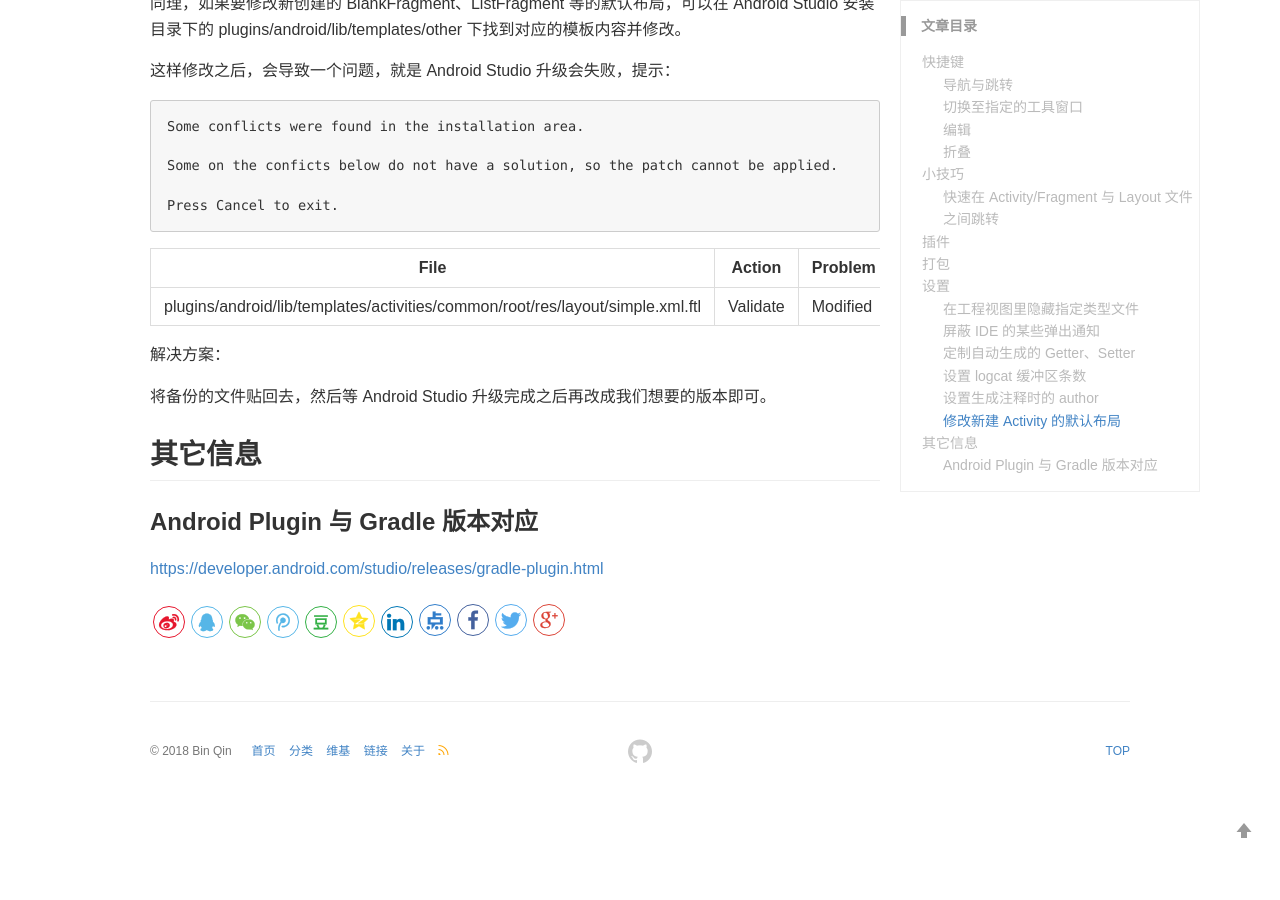
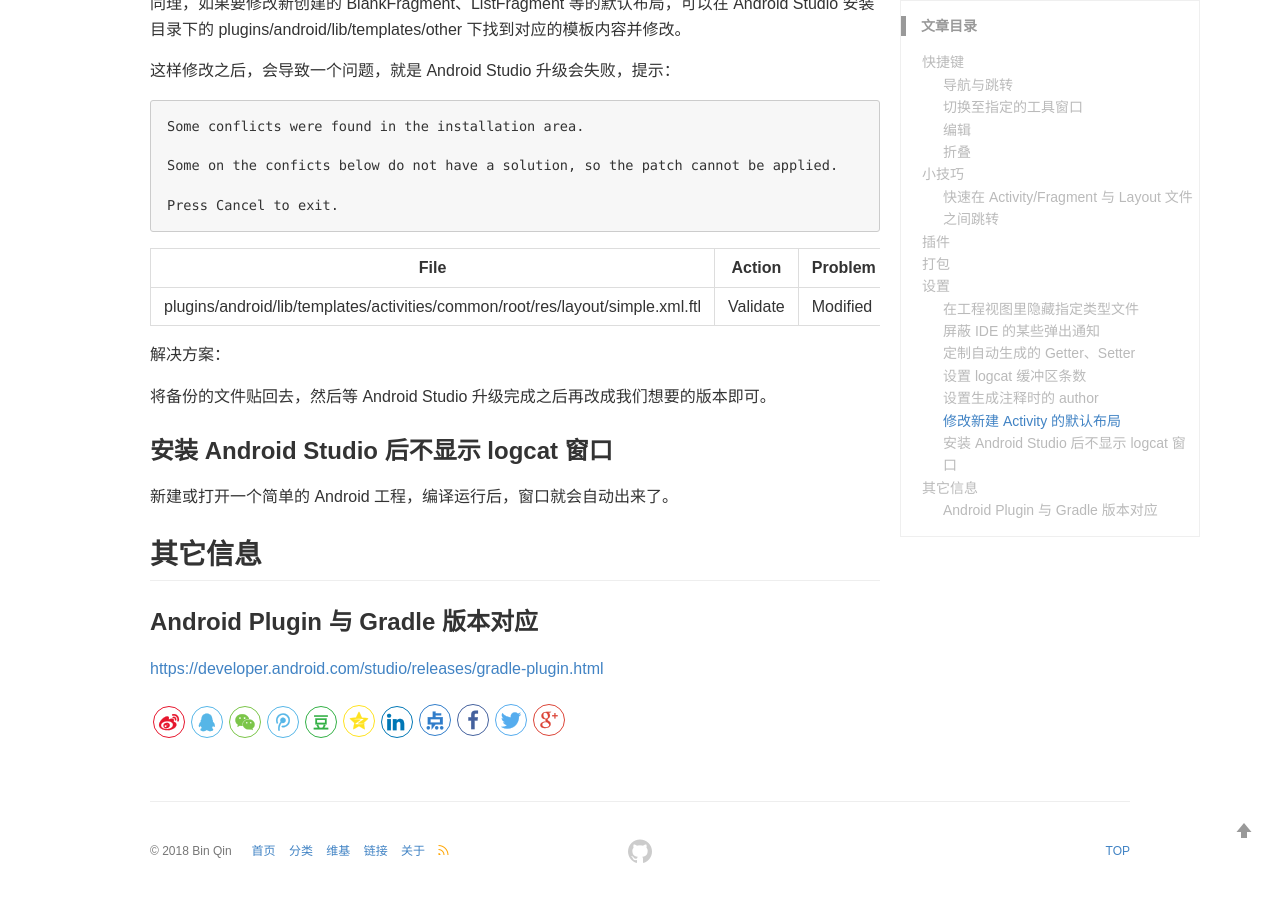
Before and after one commit to PininQ/PininQ.github.io, a Jekyll site: the page built from _wiki/android-studio.md, in a window 1280 px wide and 900 px high, scrolled down 7736 px. Built offline with Jekyll 4.4.1, drawn with Linux system fonts in a browser that asks for light colours; comment, search, counter and statistics services are not loaded; before the commit the page ends 8536 px from its top, so only the background shows below that.

Commit message:
Add android studio tip

```diff
--- a/_wiki/android-studio.md
+++ b/_wiki/android-studio.md
@@ -282,6 +282,10 @@ Press Cancel to exit.
 
 将备份的文件贴回去，然后等 Android Studio 升级完成之后再改成我们想要的版本即可。
 
+### 安装 Android Studio 后不显示 logcat 窗口
+
+新建或打开一个简单的 Android 工程，编译运行后，窗口就会自动出来了。
+
 ## 其它信息
 
 ### Android Plugin 与 Gradle 版本对应
```
